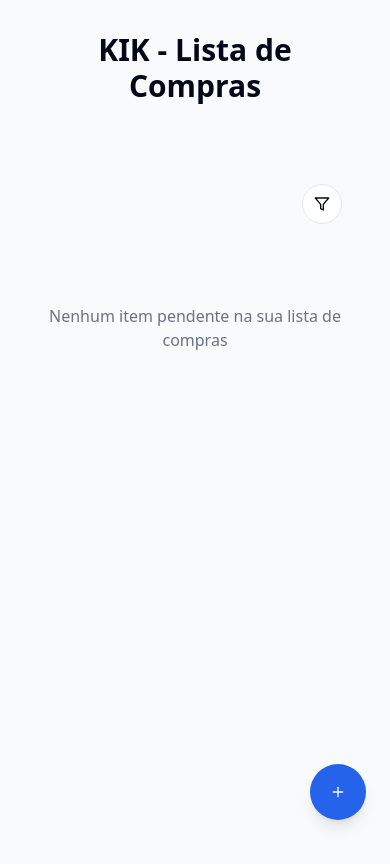
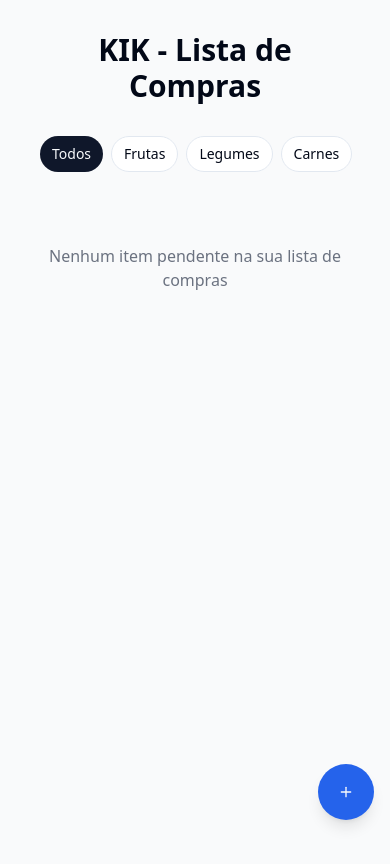
Before and after one commit to Dualmindstudio/kik-lista-de-compras, a React (Vite) app: page / in a window 390 px wide. Shown: the top 864 px of the page. Built offline with nearby package versions, Linux system fonts and the light colour scheme.

Commit message:
Refactor mobile filter layout
Updated the mobile filter to display as tags at the top of the ShoppingList component. Reduced lateral margins for a more compact design.
[skip gpt_engineer]

```diff
--- a/src/components/ShoppingList.tsx
+++ b/src/components/ShoppingList.tsx
@@ -1,6 +1,6 @@
 import React, { useState, useEffect } from "react";
 import { toast } from "sonner";
-import { Plus, Filter } from "lucide-react";
+import { Plus } from "lucide-react";
 import { CategoryFilter } from "./shopping/CategoryFilter";
 import { ShoppingItem } from "./shopping/ShoppingItem";
 import { AddItemDialog } from "./shopping/AddItemDialog";
@@ -72,7 +72,7 @@ const ShoppingList = () => {
   const completedItems = filteredItems.filter(item => item.completed);
 
   return (
-    <div className="w-full max-w-4xl mx-auto p-4 space-y-8 animate-fade-in relative min-h-screen">
+    <div className="w-full max-w-4xl mx-auto px-2 sm:px-4 space-y-4 sm:space-y-8 animate-fade-in relative min-h-screen">
       {/* Header com filtros - visível apenas em desktop */}
       <div className="hidden sm:flex flex-col sm:flex-row justify-between items-start sm:items-center gap-4">
         <AddItemDialog
@@ -85,24 +85,23 @@ const ShoppingList = () => {
           categories={categories}
           filterCategory={filterCategory}
           onFilterChange={setFilterCategory}
+          variant="desktop"
         />
       </div>
 
-      {/* Header mobile */}
-      <div className="flex sm:hidden justify-end items-center mb-4">
-        <Button
-          variant="outline"
-          size="icon"
-          className="rounded-full"
-          onClick={() => setFilterCategory(prev => prev === "all" ? categories[0] : "all")}
-        >
-          <Filter className="h-4 w-4" />
-        </Button>
+      {/* Header mobile - Tags de filtro */}
+      <div className="flex sm:hidden overflow-x-auto pb-2 -mx-2 px-2">
+        <CategoryFilter
+          categories={categories}
+          filterCategory={filterCategory}
+          onFilterChange={setFilterCategory}
+          variant="mobile"
+        />
       </div>
 
-      <div className="space-y-8">
+      <div className="space-y-4 sm:space-y-8">
         {/* Pending Items */}
-        <div className="space-y-4">
+        <div className="space-y-2 sm:space-y-4">
           {pendingItems.map((item) => (
             <ShoppingItem
               key={item.id}
@@ -120,7 +119,7 @@ const ShoppingList = () => {
 
         {/* Completed Items */}
         {completedItems.length > 0 && (
-          <div className="space-y-4">
+          <div className="space-y-2 sm:space-y-4">
             <div className="flex items-center gap-4 my-8">
               <div className="h-px flex-1 bg-gray-200" />
               <h3 className="text-lg font-medium text-gray-500">Itens comprados</h3>
@@ -139,7 +138,7 @@ const ShoppingList = () => {
       </div>
 
       {/* Botão flutuante para mobile */}
-      <div className="fixed bottom-6 right-6 sm:hidden">
+      <div className="fixed bottom-6 right-4 sm:hidden">
         <Button
           size="icon"
           className="h-14 w-14 rounded-full shadow-lg bg-blue-600 hover:bg-blue-700"
--- a/src/components/shopping/CategoryFilter.tsx
+++ b/src/components/shopping/CategoryFilter.tsx
@@ -6,14 +6,48 @@ import {
   SelectTrigger,
   SelectValue,
 } from "@/components/ui/select";
+import { Button } from "@/components/ui/button";
+import { cn } from "@/lib/utils";
 
 interface CategoryFilterProps {
   categories: string[];
   filterCategory: string;
   onFilterChange: (value: string) => void;
+  variant?: "desktop" | "mobile";
 }
 
-export function CategoryFilter({ categories, filterCategory, onFilterChange }: CategoryFilterProps) {
+export function CategoryFilter({
+  categories,
+  filterCategory,
+  onFilterChange,
+  variant = "desktop"
+}: CategoryFilterProps) {
+  if (variant === "mobile") {
+    return (
+      <div className="flex gap-2 items-center">
+        <Button
+          variant={filterCategory === "all" ? "default" : "outline"}
+          size="sm"
+          className="whitespace-nowrap text-sm rounded-full"
+          onClick={() => onFilterChange("all")}
+        >
+          Todos
+        </Button>
+        {categories.map((category) => (
+          <Button
+            key={category}
+            variant={filterCategory === category ? "default" : "outline"}
+            size="sm"
+            className="whitespace-nowrap text-sm rounded-full"
+            onClick={() => onFilterChange(category)}
+          >
+            {category}
+          </Button>
+        ))}
+      </div>
+    );
+  }
+
   return (
     <div className="flex items-center gap-4">
       <Filter className="h-5 w-5 text-gray-500" />
```
